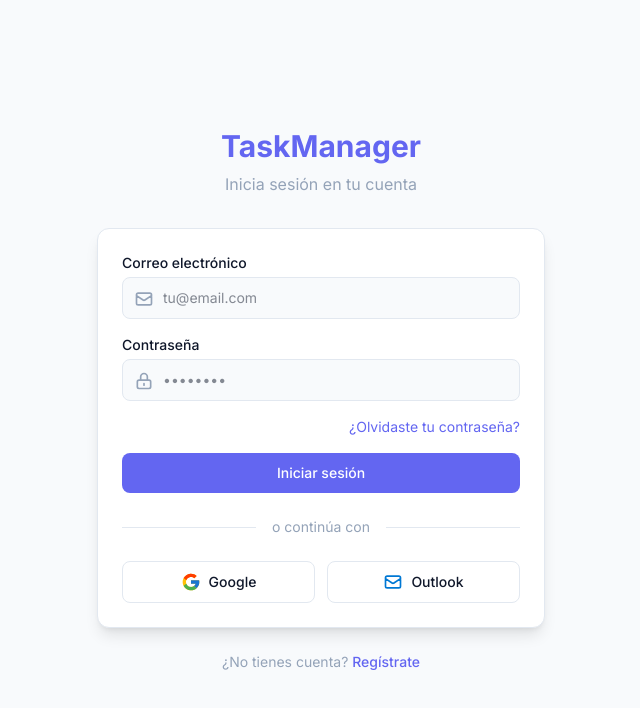
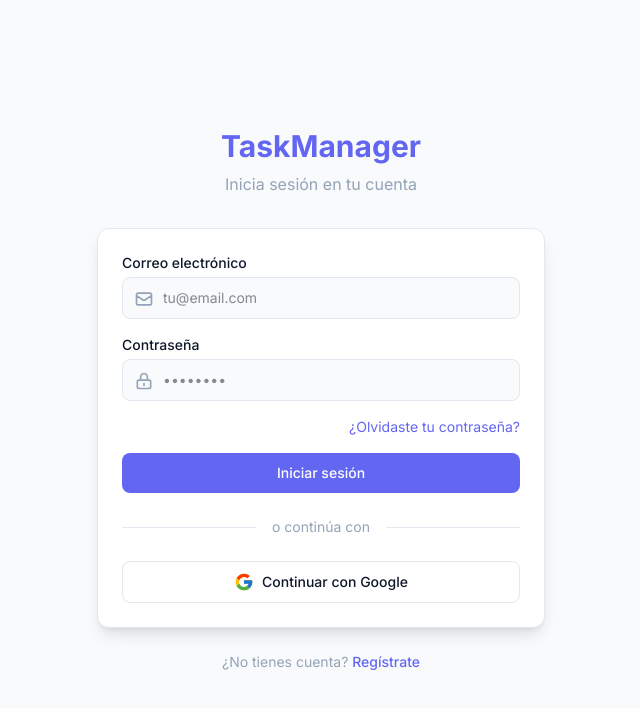
Before and after one commit to randal-web/frontend_administrador_tareas, a Next.js app: page /login in a window 1280 px wide. Shown: the top 708 px of the page, without its empty margins (319-959 px from the left). Built offline with nearby package versions, Linux system fonts and the light colour scheme; no server answers.

Commit message:
feat: update login page layout and improve authentication check on public paths

```diff
--- a/src/app/login/page.tsx
+++ b/src/app/login/page.tsx
@@ -106,22 +106,14 @@ export default function LoginPage() {
             <div className="flex-1 h-px" style={{ backgroundColor: 'var(--border)' }} />
           </div>
 
-          <div className="grid grid-cols-2 gap-3">
+          <div>
             <a
               href={`${API_URL}/auth/google`}
-              className="flex items-center justify-center gap-2 py-2.5 rounded-lg border text-sm font-medium hover:bg-gray-50 transition-colors"
+              className="flex items-center justify-center gap-2 py-2.5 rounded-lg border text-sm font-medium hover:bg-gray-50 transition-colors w-full"
               style={{ borderColor: 'var(--border)' }}
             >
               <FcGoogle size={20} />
-              Google
-            </a>
-            <a
-              href={`${API_URL}/auth/outlook`}
-              className="flex items-center justify-center gap-2 py-2.5 rounded-lg border text-sm font-medium hover:bg-gray-50 transition-colors"
-              style={{ borderColor: 'var(--border)' }}
-            >
-              <HiOutlineMail size={20} color="#0078D4" />
-              Outlook
+              Continuar con Google
             </a>
           </div>
         </div>
--- a/src/components/layout/AppLayout.tsx
+++ b/src/components/layout/AppLayout.tsx
@@ -14,11 +14,14 @@ export default function AppLayout({ children }: { children: React.ReactNode }) {
   const router = useRouter();
   const pathname = usePathname();
 
+  const isPublicPage = publicPaths.some(p => pathname.startsWith(p)) || pathname === '/';
+
   useEffect(() => {
-    checkAuth();
-  }, [checkAuth]);
-
-  const isPublicPage = publicPaths.some(p => pathname.startsWith(p)) || pathname === '/';
+    // Don't check auth on public pages — avoids race condition with OAuth callback
+    if (!isPublicPage) {
+      checkAuth();
+    }
+  }, [checkAuth, isPublicPage]);
 
   useEffect(() => {
     if (!isLoading) {
```
